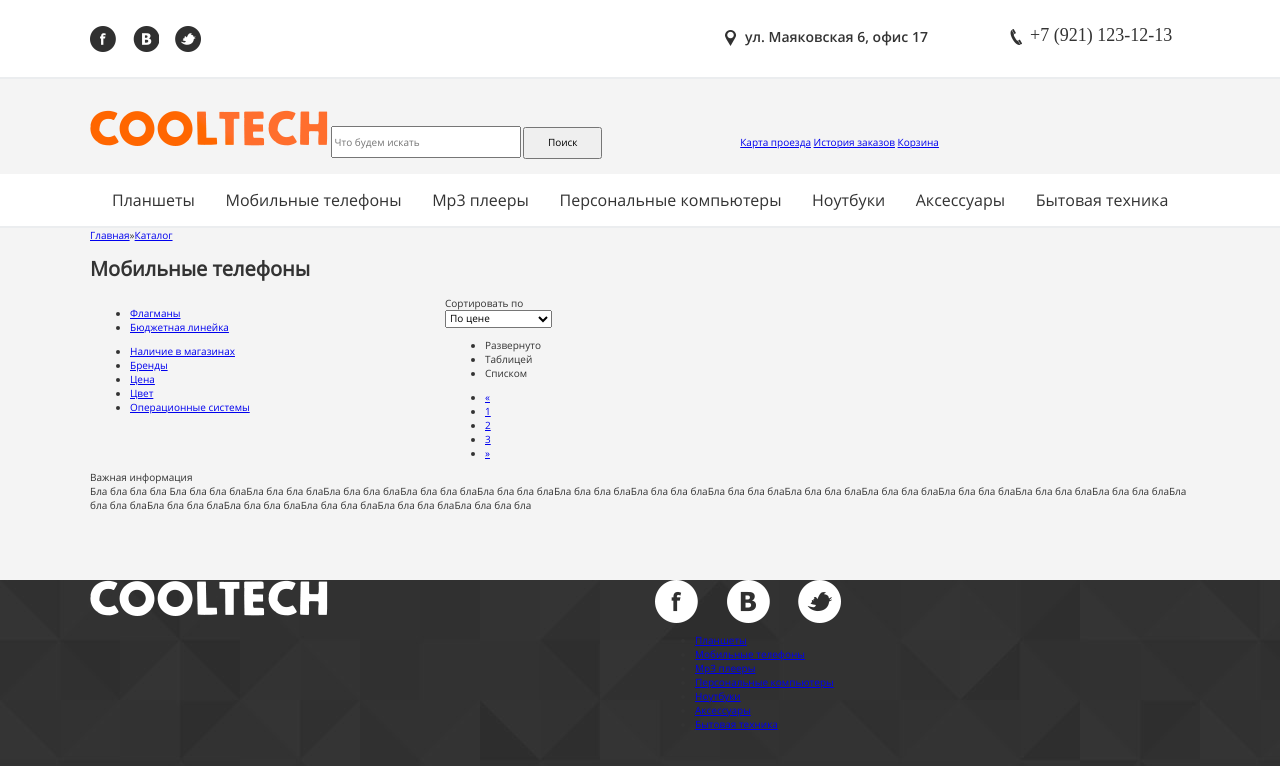
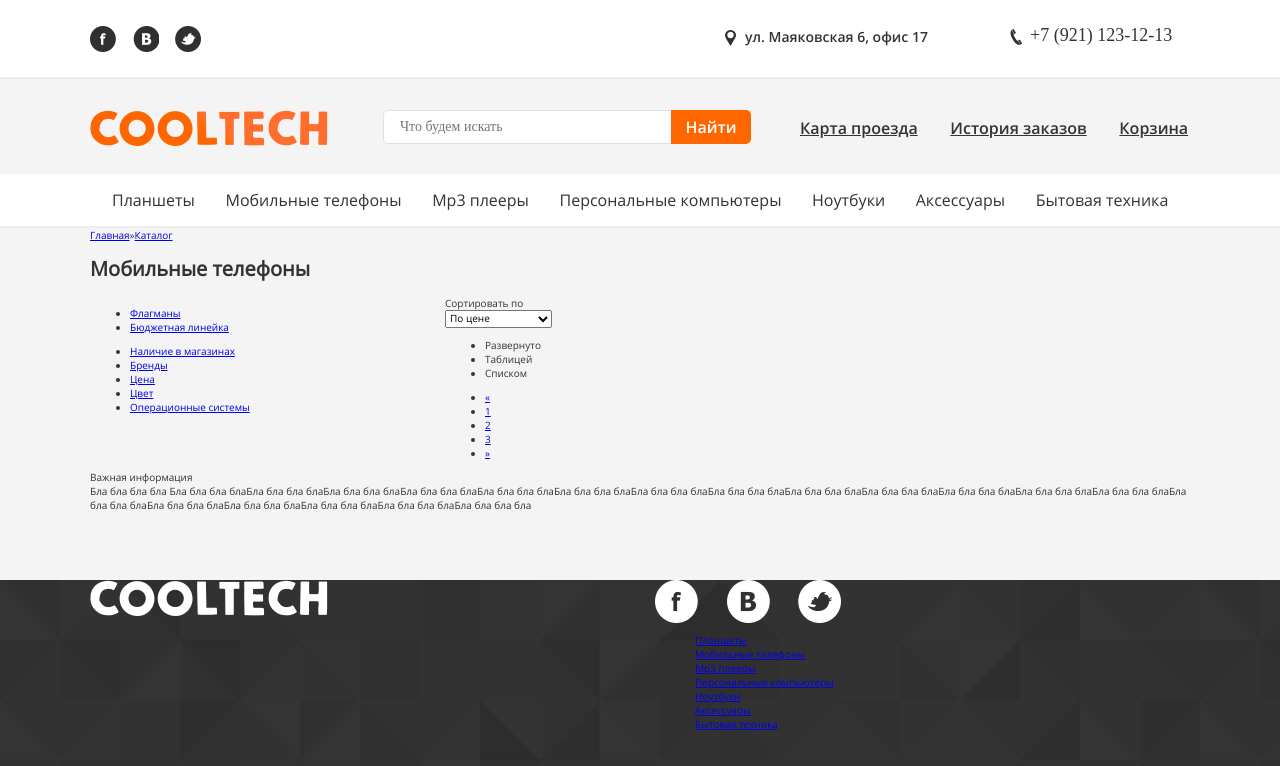
Before and after one commit to ArtDanshin/LoftSchool_Shop, a website: page app/index.html in a window 1280 px wide. Drawn offline with nearby package versions, Linux system fonts and the light colour scheme; a web font is replaced by a local one.

Commit message:
Доделан нижний баннер

```diff
--- a/app/css/main.css
+++ b/app/css/main.css
@@ -126,35 +126,78 @@ body {
 	background-color: #f4f4f4;
 	height: 95px;
 }
-.logo {
-	display: inline-block;
+.low-header-left {
+	float: left;
 	width: 238px;
 	height: 38px;
-	margin: 31px 0 27px 0;
+	margin: 31px 0 26px 0;
+}
+.logo {
+	width: 238px;
+	height: 38px;
+}
+.low-header-right {
+	float: right;
+	width: 807px;
 }
 .search-form {
-	display: inline-block;
-	width: 367px;
+	float: left;
+	position: relative;
+	width: 368px;
 	height: 34px;
+	margin: 31px 0 30px 0;
 }
 .search-form__input {
-	margin: 0;
+	position: absolute;
+	top: 0;
+	left: 0;
+	height: 34px;
+	width: 290px;
+	border: 1px #dee1e4 solid;
+	border-right-width: 0;
+	border-radius: 5px 0 0 5px;
+	color: #7f7f7f;
+	font-family: OpenSans_Ligth;
+	font-size: 1.4em;
 	box-sizing: border-box;
-	height: 32px;
-	width: 190px;
+	padding-left: 16px;
 }
 .search-form__button {
-	margin: 0;
-	box-sizing: border-box;
-	height: 32px;
-	width: 79px;
+	position: absolute;
+	top: 0;
+	right: 0;
+	height: 34px;
+	width: 80px;
+	margin-left: 0;
+	background-color: #ff6600;
+	border: 0;
+	border-radius: 0 5px 5px 0;
+	font-family: OpenSans_SemiBold;
+	font-size: 1.6em;
+	color: #ffffff;
 }
 .menu-head {
-	display: inline-block;
+	float: right;
+	width: 390px;
+	padding: 0;
+	margin: 38px 0 34px 0;
 }
 .menu-head__item {
 	display: inline-block;
 	list-style: none;
+	margin-left: 30px;
+}
+.menu-head__item:first-child {
+	margin-left: 0;
+}
+
+.menu-item__link {
+	font-family: OpenSans_SemiBold;
+	font-size: 1.6em;
+	color: #333333
+}
+.menu-item__link:hover {
+	color: #ff6600
 }
 
 /* Навигация верхняя */
--- a/app/markups/_pages/index.jade
+++ b/app/markups/_pages/index.jade
@@ -38,18 +38,20 @@ html(lang="ru-Ru")
 								a(href="#").phone-point__link +7 (921) 123-12-13
 				header.low-header
 					.content
-						.logo
-							img(src="img/logo.png" alt="Логотип").logo__img
-						.search-form
-							input(type="text" placeholder="Что будем искать").search-form__input
-							input(type="button" value="Поиск").search-form__button
-						ul.menu-head
-							li.menu-head__item.menu-item
-								a(href="#").menu-item__link Карта проезда
-							li.menu-head__item.menu-item
-								a(href="#").menu-item__link История заказов
-							li.menu-head__item.menu-item
-								a(href="#").menu-item__link Корзина
+						.low-header-left
+							.logo
+								img(src="img/logo.png" alt="Логотип").logo__img
+						.low-header-right
+							.search-form
+								input(type="text" placeholder="Что будем искать").search-form__input
+								input(type="button" value="Найти").search-form__button
+							ul.menu-head
+								li.menu-head__item.menu-item
+									a(href="#").menu-item__link Карта проезда
+								li.menu-head__item.menu-item
+									a(href="#").menu-item__link История заказов
+								li.menu-head__item.menu-item
+									a(href="#").menu-item__link Корзина
 				nav.navigation
 					.content
 						ul.navigation-list
```
Also changed, not shown: app/index.html.
